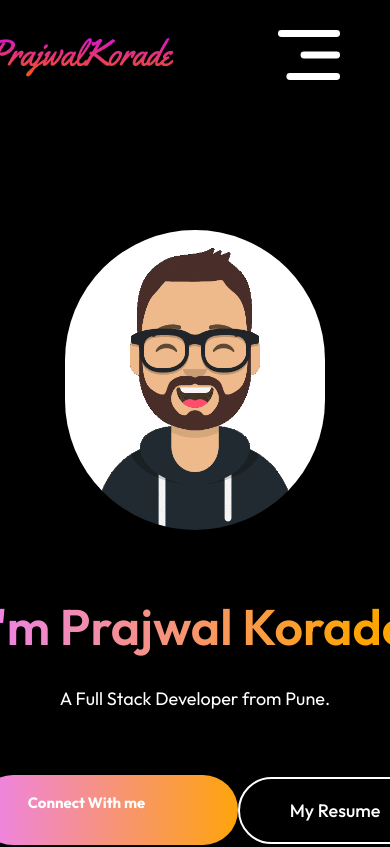
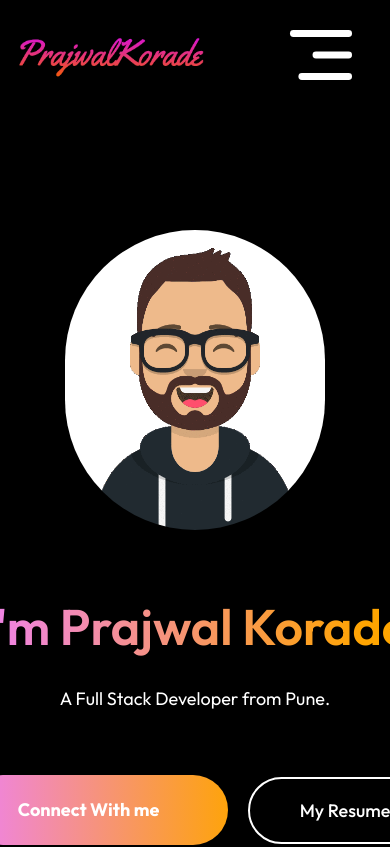
Before and after one commit to Prajwal3702/MY_Portfolio, a React (Vite) app: page / in a window 390 px wide. Shown: the top 847 px of the page. Built offline with nearby package versions, Linux system fonts and the light colour scheme.

Commit message:
updated mob

```diff
--- a/src/Components/Contact/Contact.css
+++ b/src/Components/Contact/Contact.css
@@ -143,6 +143,7 @@
     .contact-section{
         flex-direction: column;
     }
+
     .contact-left h1{
         padding: 0px 90px;
         font-size: 54px;
@@ -157,6 +158,9 @@
     }
     .contact-detail img{
         width: 25px;
+    }
+    .contact-right{
+       padding-left: 20px;
     }
     .contact-right label{
         padding: 0px 90px;
@@ -179,4 +183,8 @@
         font-size: 20px;
         padding: 15px 40px;
     }
+    .contact-detail-socialmedia{
+        padding-left: 90px;
+    }
+
 }
--- a/src/Components/Footer/Footer.css
+++ b/src/Components/Footer/Footer.css
@@ -107,11 +107,26 @@
     }
     .footer-top{
         flex-direction: column;
-        gap: 150px;
+        gap: 90px;
+    }
+    .footer-top-left{
+        padding-left: 50px;
+    }
+    .footer-top-right{
+        padding-left: 90px;
     }
     .footer-bottom{
         display: flex;
         flex-direction: column-reverse;
         margin-bottom: 50px;
     }
+    .footer-bottom-right{
+        padding-left: 100px;
+        margin-bottom: -40px;
+    }
+    .footer-bottom-left{
+        font-size: 15px;
+        margin-left: 20px;
+    }
+
 }
--- a/src/Components/Hero/Hero.css
+++ b/src/Components/Hero/Hero.css
@@ -77,7 +77,7 @@
         margin: 10px 0px;
     }
     .hero-action{
-        gap: 30px;
+        gap: 40px;
         font-size: 18px;
         font-weight: 500;
         margin-bottom: 50px;
@@ -86,6 +86,10 @@
         padding: 15px 30px;
         border-radius: 50px;
     }
+    .hero-connect h5{
+        margin-top: -15px;
+        font-size: 18px;
+    }
     .hero-resume{
         padding: 20px 50px;
         border-radius: 40px;
--- a/src/Components/Navbar/Navbar.css
+++ b/src/Components/Navbar/Navbar.css
@@ -75,6 +75,7 @@
 }
 @media(max-width:768px){
     .navbar{
+        padding-left: 30px;
         margin: 20px 50px;
     }
     .nav-connect{
```
